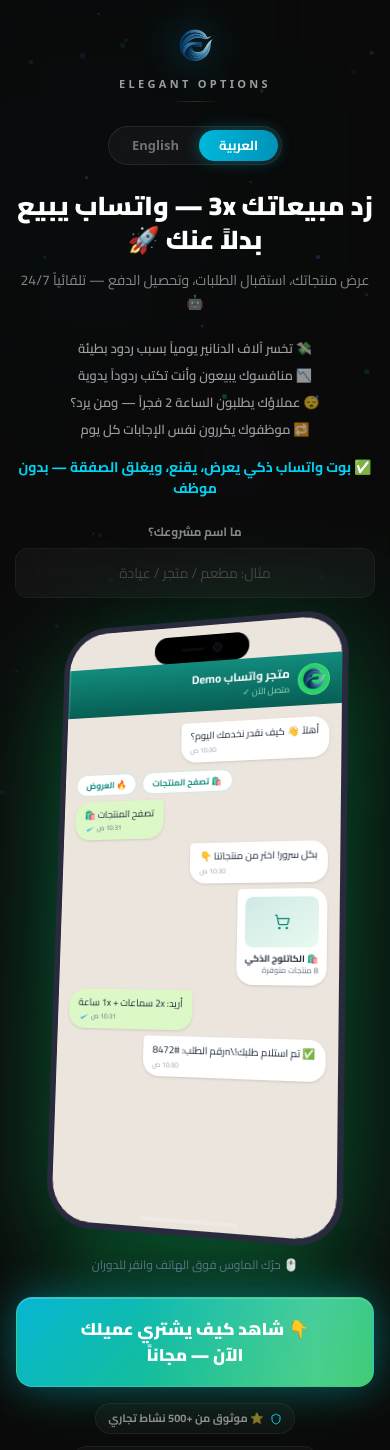
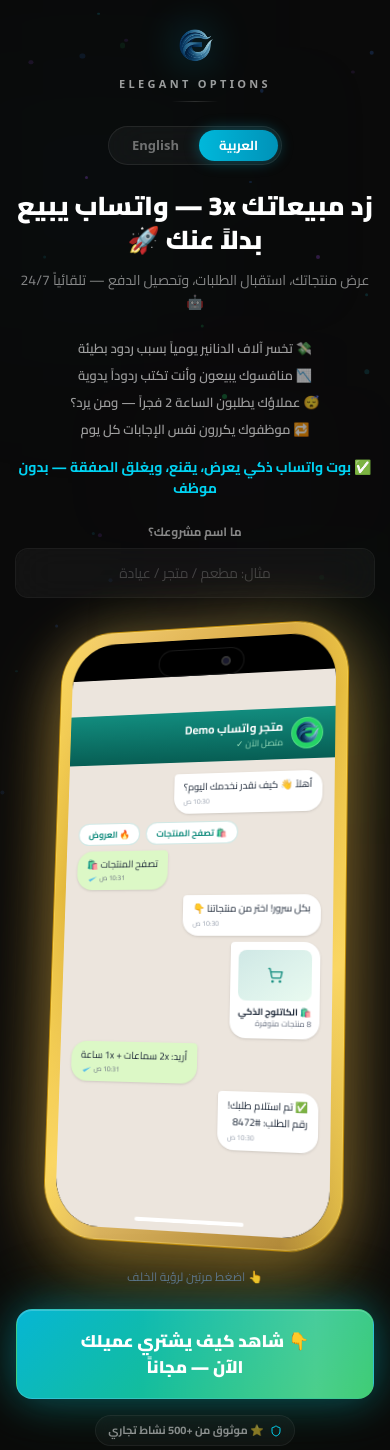
Before and after one commit to tifa77/eco-whatsapp-simulator, a React (Vite) app: page / in a window 390 px wide. Shown: the top 1450 px of the page. Built offline with nearby package versions, Linux system fonts and the light colour scheme.

Commit message:
Enhance 3D phone UX and update to button-based checkout flow

```diff
--- a/src/App.jsx
+++ b/src/App.jsx
@@ -87,143 +87,196 @@ function Testimonials({ lang }) {
 
 /* ═══════════════════ 3D PHONE ════════════════════════════════════════════════ */
 function Phone3D({ children, isAr }) {
-    const [phoneRotation, setPhoneRotation] = useState({ x: 5, y: -15 });
-    const [isAutoRotating, setIsAutoRotating] = useState(true);
     const [isSpinning, setIsSpinning] = useState(false);
-
-    const handleMouseMove = (e) => {
-        const rect = e.currentTarget.getBoundingClientRect();
-        const x = ((e.clientY - rect.top) / rect.height - 0.5) * 20;
-        const y = ((e.clientX - rect.left) / rect.width - 0.5) * -30;
-        setPhoneRotation({ x, y });
-        setIsAutoRotating(false);
-    };
-
-    const handleMouseLeave = () => {
-        setPhoneRotation({ x: 5, y: -15 });
-        setIsAutoRotating(true);
-    };
+    const [clickCount, setClickCount] = useState(0);
+    const clickTimer = useRef(null);
 
     const handlePhoneClick = () => {
-        if (isSpinning) return;
+        setClickCount(prev => {
+            const next = prev + 1;
+            if (next === 2) {
+                // ضغطتان → دوران كامل
                 setIsSpinning(true);
-        setTimeout(() => setIsSpinning(false), 1000);
+                setTimeout(() => setIsSpinning(false), 1200);
+                clearTimeout(clickTimer.current);
+                return 0;
+            }
+            // انتظر 400ms للضغطة الثانية
+            clickTimer.current = setTimeout(() => setClickCount(0), 400);
+            return next;
+        });
     };
 
     return (
         <div className="relative w-full flex flex-col items-center justify-center py-2">
-            <div className="relative" onClick={handlePhoneClick}>
-                {/* Green glow behind phone (from prompt) */}
-                <div className="absolute inset-[-25px] rounded-[65px] pointer-events-none"
-                    style={{ background: 'radial-gradient(ellipse, rgba(37,211,102,0.12) 0%, rgba(6,182,212,0.06) 40%, transparent 70%)' }} />
-
-                {/* Reflection */}
-                <div className="absolute -bottom-16 left-[8%] right-[8%] h-[80px] rounded-full pointer-events-none"
-                    style={{ background: 'linear-gradient(180deg, rgba(37,211,102,0.08) 0%, transparent 100%)', filter: 'blur(20px)' }} />
-
-                {/* Phone Frame — realistic iPhone with interactive transform */}
             <div
-                    onMouseMove={handleMouseMove}
-                    onMouseLeave={handleMouseLeave}
-                    className="relative w-[300px] sm:w-[340px] h-[620px] sm:h-[690px] rounded-[46px] overflow-hidden cursor-pointer"
+                onClick={handlePhoneClick}
+                className="relative w-[300px] sm:w-[340px] h-[620px] sm:h-[690px]"
                 style={{
-                        background: 'linear-gradient(145deg, #2a2a3e, #1a1a28, #0f0f18)',
-                        border: '6px solid #2a2a3e',
                     transform: isSpinning
-                            ? 'perspective(1000px) rotateY(360deg)'
-                            : `perspective(1000px) rotateY(${phoneRotation.y}deg) rotateX(${phoneRotation.x}deg)`,
-                        transition: isSpinning ? 'transform 1s ease' : 'transform 0.1s ease',
-                        filter: 'drop-shadow(0 30px 60px rgba(0,200,100,0.4))',
-                        animation: (isAutoRotating && !isSpinning) ? 'floatPhone 4s ease-in-out infinite' : 'none'
+                        ? 'perspective(1200px) rotateY(360deg)'
+                        : 'perspective(1200px) rotateY(-12deg) rotateX(4deg)',
+                    transition: isSpinning
+                        ? 'transform 1.2s cubic-bezier(0.4, 0, 0.2, 1)'
+                        : 'transform 0.3s ease',
+                    animation: isSpinning ? 'none' : 'waveFloat 5s ease-in-out infinite',
+                    transformStyle: 'preserve-3d',
+                    cursor: 'pointer',
                 }}
             >
-                    {/* إضاءة glow خضراء حول الهاتف (حسب البرومت) */}
-                    <div className="absolute inset-0 rounded-[40px] pointer-events-none"
-                      style={{ boxShadow: '0 0 60px rgba(37,211,102,0.3), 0 0 120px rgba(37,211,102,0.1)' }}
-                    />
+                {/* ─ Front Face ─ */}
+                <div style={{
+                    background: 'linear-gradient(145deg, #f5d078, #c8952a, #f5d078, #a67c2e)',
+                    borderRadius: '54px',
+                    padding: '12px',
+                    boxShadow: `
+                        0 0 0 1px #b8860b,
+                        inset 0 0 0 1px rgba(255,220,100,0.4),
+                        0 30px 80px rgba(198,150,40,0.5),
+                        0 0 60px rgba(245,208,120,0.3)
+                    `,
+                    position: 'absolute', inset: 0,
+                    backfaceVisibility: 'hidden',
+                }}>
+                    {/* الحواف المعدنية الجانبية */}
+                    <div style={{
+                        position: 'absolute', inset: '0',
+                        borderRadius: '54px',
+                        background: 'linear-gradient(90deg, rgba(255,220,80,0.6) 0%, transparent 20%, transparent 80%, rgba(255,220,80,0.6) 100%)',
+                        pointerEvents: 'none'
+                    }}/>
 
-                    {/* Left edge highlight (light source) */}
-                    <div className="absolute top-0 left-0 w-[2px] h-full bg-gradient-to-b from-white/[0.15] via-white/[0.06] to-transparent z-[56] pointer-events-none" />
-
-                    {/* Top edge highlight */}
-                    <div className="absolute top-0 left-0 right-0 h-[2px] bg-gradient-to-r from-white/[0.12] via-white/[0.04] to-transparent z-[56] pointer-events-none" />
-
-                    {/* Dynamic Island */}
-                    <div className="absolute top-[10px] left-1/2 -translate-x-1/2 z-[60] flex items-center justify-center gap-2"
-                        style={{ width: '100px', height: '28px', background: '#000000', borderRadius: '16px', boxShadow: 'inset 0 0 3px rgba(0,0,0,0.8)' }}>
-                        <div className="w-[10px] h-[10px] rounded-full bg-[#0a0a12] border border-[#1a1a28]" />
-                        <div className="w-[25px] h-[3px] rounded-full bg-[#0a0a12]" />
+                    {/* الجزاءة الداخلية السوداء */}
+                    <div style={{
+                        background: '#000',
+                        borderRadius: '46px',
+                        overflow: 'hidden',
+                        position: 'absolute', inset: '12px',
+                    }}>
+                        {/* Dynamic Island — أصغر */}
+                        <div style={{
+                            width: '90px', height: '28px',
+                            background: '#000',
+                            borderRadius: '20px',
+                            margin: '10px auto 0',
+                            position: 'relative', zIndex: 10,
+                            boxShadow: 'inset 0 0 0 1px rgba(255,255,255,0.1)'
+                        }}>
+                            {/* كاميرا صغيرة */}
+                            <div style={{
+                                width: '10px', height: '10px',
+                                borderRadius: '50%',
+                                background: '#1a1a2e',
+                                border: '2px solid #333',
+                                position: 'absolute', right: '14px', top: '50%',
+                                transform: 'translateY(-50%)'
+                            }}/>
                         </div>
 
-                    {/* Screen — WhatsApp BG fills the whole screen */}
-                    <div className="absolute inset-0 overflow-hidden rounded-[40px]">
+                        {/* محتوى الشاشة (WhatsApp Simulator) */}
+                        <div className="absolute inset-0 pt-[38px] rounded-[46px] overflow-hidden">
                             {children}
                         </div>
 
                         {/* Home indicator */}
-                    <div className="absolute bottom-[6px] left-1/2 -translate-x-1/2 w-[100px] h-[4px] bg-white/20 rounded-full z-[60]" />
+                        <div className="absolute bottom-[8px] left-1/2 -translate-x-1/2 w-[110px] h-[4px] bg-white rounded-full z-[60]" />
+                    </div>
+                </div>
+
+                {/* ─ Back Face ─ */}
+                <div style={{
+                    background: 'linear-gradient(145deg, #f5d078, #c8952a, #e8c060)',
+                    borderRadius: '54px',
+                    position: 'absolute', inset: 0,
+                    display: 'flex', flexDirection: 'column',
+                    alignItems: 'center', justifyContent: 'center', gap: '20px',
+                    backfaceVisibility: 'hidden',
+                    transform: 'rotateY(180deg)'
+                }}>
+                    {/* كاميرا خلفية */}
+                    <div style={{
+                        width: '100px', height: '100px',
+                        background: 'linear-gradient(135deg, #1a1a1a, #2a2a2a)',
+                        borderRadius: '28px',
+                        border: '3px solid rgba(255,200,60,0.5)',
+                        display: 'flex', flexWrap: 'wrap',
+                        gap: '6px', padding: '14px',
+                        boxShadow: '0 4px 20px rgba(0,0,0,0.5)',
+                        position: 'absolute', top: '35px', left: '35px'
+                    }}>
+                        {[...Array(3)].map((_, i) => (
+                            <div key={i} style={{
+                                width: '28px', height: '28px',
+                                borderRadius: '50%',
+                                background: 'radial-gradient(circle, #2a2a3a, #111)',
+                                border: '2px solid rgba(255,200,60,0.3)'
+                            }}/>
+                        ))}
+                    </div>
+                    {/* Apple Logo (optional, just using standard Logo here slightly translucent) */}
+                    <img src="/Logo.png" style={{ width: '40px', opacity: 0.6 }} alt="Logo" />
                 </div>
             </div>
 
             {/* Hint text under phone */}
-            <p className="text-slate-500 text-xs mt-3 animate-pulse">
-                {isAr ? '🖱️ حرّك الماوس فوق الهاتف وانقر للدوران' : '🖱️ Hover over the phone and click to spin'}
+            <p className="text-slate-500 text-xs mt-6 animate-pulse font-medium">
+                {isAr ? '👆 اضغط مرتين لرؤية الخلف' : '👆 Double-tap to flip the phone'}
             </p>
         </div>
     );
 }
 
 /* ═══════════════════ PHONE PREVIEW ═══════════════════════════════════════════ */
-function PhonePreview() {
+function PhonePreview({ isAr = true }) {
     return (
-        <div className="w-full h-full flex flex-col" style={{ background: '#ECE5DD' }} dir="rtl">
+        <div className="w-full h-full flex flex-col" style={{ background: '#ECE5DD' }} dir={isAr ? "rtl" : "ltr"}>
             {/* WA header */}
-            <div className="flex items-center gap-2 px-3 py-2.5 mt-[38px]" style={{ background: 'linear-gradient(180deg, #128C7E, #075E54)' }}>
+            <div className={`flex items-center gap-2 px-3 py-2.5 mt-[38px] ${isAr ? '' : 'flex-row'}`} style={{ background: 'linear-gradient(180deg, #128C7E, #075E54)' }}>
                 <img src="/Logo.png" alt="" className="w-8 h-8 rounded-full object-cover bg-[#25d366] border border-white/20"
-                    onError={e => { e.target.outerHTML = '<div class="w-8 h-8 rounded-full bg-[#25d366] flex items-center justify-center text-white text-xs font-black border border-white/20">م</div>'; }} />
-                <div className="flex-1 text-right">
-                    <p className="text-white font-bold text-[12px]">متجر واتساب Demo</p>
-                    <p className="text-green-200/80 text-[9px]">متصل الآن ✓</p>
+                    onError={e => { e.target.outerHTML = `<div class="w-8 h-8 rounded-full bg-[#25d366] flex items-center justify-center text-white text-xs font-black border border-white/20">${isAr ? 'م' : 'S'}</div>`; }} />
+                <div className={`flex-1 ${isAr ? 'text-right' : 'text-left'}`}>
+                    <p className="text-white font-bold text-[12px]">{isAr ? 'متجر واتساب Demo' : 'WhatsApp Store Demo'}</p>
+                    <p className="text-green-200/80 text-[9px]">{isAr ? 'متصل الآن ✓' : 'Online ✓'}</p>
                 </div>
             </div>
             {/* Chat area */}
             <div className="flex flex-col gap-[6px] px-3 py-3 flex-1">
-                <BubbleBot text="أهلاً 👋 كيف نقدر نخدمك اليوم؟" />
-                <div className="flex flex-wrap gap-1.5 justify-end mt-0.5">
-                    {['🛍️ تصفح المنتجات', '🔥 العروض'].map((b,i) => (
+                <BubbleBot text={isAr ? "أهلاً 👋 كيف نقدر نخدمك اليوم؟" : "Hello 👋 How can we help you today?"} isAr={isAr} />
+                <div className={`flex flex-wrap gap-1.5 mt-0.5 ${isAr ? 'justify-end' : 'justify-start'}`}>
+                    {(isAr ? ['🛍️ تصفح المنتجات', '🔥 العروض'] : ['🛍️ Browse Products', '🔥 Offers']).map((b,i) => (
                         <div key={i} className="bg-white border border-[#128C7E]/20 text-[#128C7E] text-[9px] font-bold px-2.5 py-1 rounded-full">{b}</div>
                     ))}
                 </div>
-                <BubbleUser text="تصفح المنتجات 🛍️" />
-                <BubbleBot text="بكل سرور! اختر من منتجاتنا 👇" />
-                <div className="self-start bg-white rounded-2xl rounded-tl-sm px-2 py-2 max-w-[78%] shadow-sm">
+                <BubbleUser text={isAr ? "تصفح المنتجات 🛍️" : "Browse Products 🛍️"} isAr={isAr} />
+                <BubbleBot text={isAr ? "بكل سرور! اختر من منتجاتنا 👇" : "Sure! Choose from our products 👇"} isAr={isAr} />
+                <div className={`bg-white rounded-2xl px-2 py-2 max-w-[78%] shadow-sm ${isAr ? 'self-start rounded-tl-sm' : 'self-start rounded-tr-sm'}`}>
                     <div className="w-full h-[50px] rounded-lg overflow-hidden mb-1 bg-gradient-to-br from-[#128C7E]/20 to-[#25d366]/10 flex items-center justify-center">
                         <ShoppingCart size={16} className="text-[#128C7E]" />
                     </div>
-                    <p className="text-gray-800 text-[9px] font-bold">🛍️ الكاتلوج الذكي</p>
-                    <p className="text-gray-500 text-[8px]">8 منتجات متوفرة</p>
+                    <p className="text-gray-800 text-[9px] font-bold">{isAr ? '🛍️ الكاتلوج الذكي' : '🛍️ Smart Catalog'}</p>
+                    <p className="text-gray-500 text-[8px]">{isAr ? '8 منتجات متوفرة' : '8 products available'}</p>
                 </div>
-                <BubbleUser text="أريد: 2x سماعات + 1x ساعة" />
-                <BubbleBot text="✅ تم استلام طلبك!\nرقم الطلب: #8472" />
+                <BubbleUser text={isAr ? "أريد: 2x سماعات + 1x ساعة" : "I want: 2x Headphones + 1x Watch"} isAr={isAr} />
+                <BubbleBot text={isAr ? "✅ تم استلام طلبك!\nرقم الطلب: #8472" : "✅ Order received!\nOrder #: #8472"} isAr={isAr} />
             </div>
         </div>
     );
 }
 
-function BubbleBot({ text }) {
+function BubbleBot({ text, isAr }) {
     return (
-        <div className="self-start bg-white rounded-2xl rounded-tl-[4px] px-2.5 py-1.5 max-w-[78%] shadow-sm">
+        <div className={`bg-white rounded-2xl px-2.5 py-1.5 max-w-[78%] shadow-sm ${isAr ? 'self-start rounded-tl-[4px]' : 'self-start rounded-tr-[4px]'}`}>
             <p className="text-gray-800 text-[10px] leading-relaxed whitespace-pre-line">{text}</p>
-            <p className="text-gray-400 text-[7px] text-left mt-0.5">10:30 ص</p>
+            <p className={`text-gray-400 text-[7px] mt-0.5 ${isAr ? 'text-left' : 'text-right'}`}>10:30 {isAr ? 'ص' : 'AM'}</p>
         </div>
     );
 }
-function BubbleUser({ text }) {
+function BubbleUser({ text, isAr }) {
     return (
-        <div className="self-end bg-[#DCF8C6] rounded-2xl rounded-tr-[4px] px-2.5 py-1.5 max-w-[65%] shadow-sm">
+        <div className={`bg-[#DCF8C6] rounded-2xl px-2.5 py-1.5 max-w-[65%] shadow-sm ${isAr ? 'self-end rounded-tr-[4px]' : 'self-end rounded-tl-[4px]'}`}>
             <p className="text-gray-800 text-[10px]">{text}</p>
-            <div className="flex items-center justify-end gap-0.5 mt-0.5">
-                <p className="text-gray-500 text-[7px]">10:31 ص</p>
+            <div className={`flex items-center gap-0.5 mt-0.5 ${isAr ? 'justify-end' : 'justify-start'}`}>
+                <p className="text-gray-500 text-[7px]">10:31 {isAr ? 'ص' : 'AM'}</p>
                 <svg width="12" height="7" viewBox="0 0 16 9" fill="#53bdeb"><path d="M15 1L5.5 8 3 5.5M11 1L1.5 8"/></svg>
             </div>
         </div>
@@ -378,7 +431,7 @@ function App() {
                         <motion.div initial={{ opacity: 0, scale: 0.93 }} animate={{ opacity: 1, scale: 1 }} transition={{ delay: 0.3, duration: 0.8 }}
                             className="w-full max-w-md mb-4">
                             <Phone3D isAr={isAr}>
-                                <PhonePreview />
+                                <PhonePreview isAr={isAr} />
                             </Phone3D>
                         </motion.div>
 
```
Also changed, not shown: src/components/ChatSimulator.jsx (+36 -79 lines), src/index.css (+6 -3 lines). Lines whose indentation alone changed are shown as unchanged.
